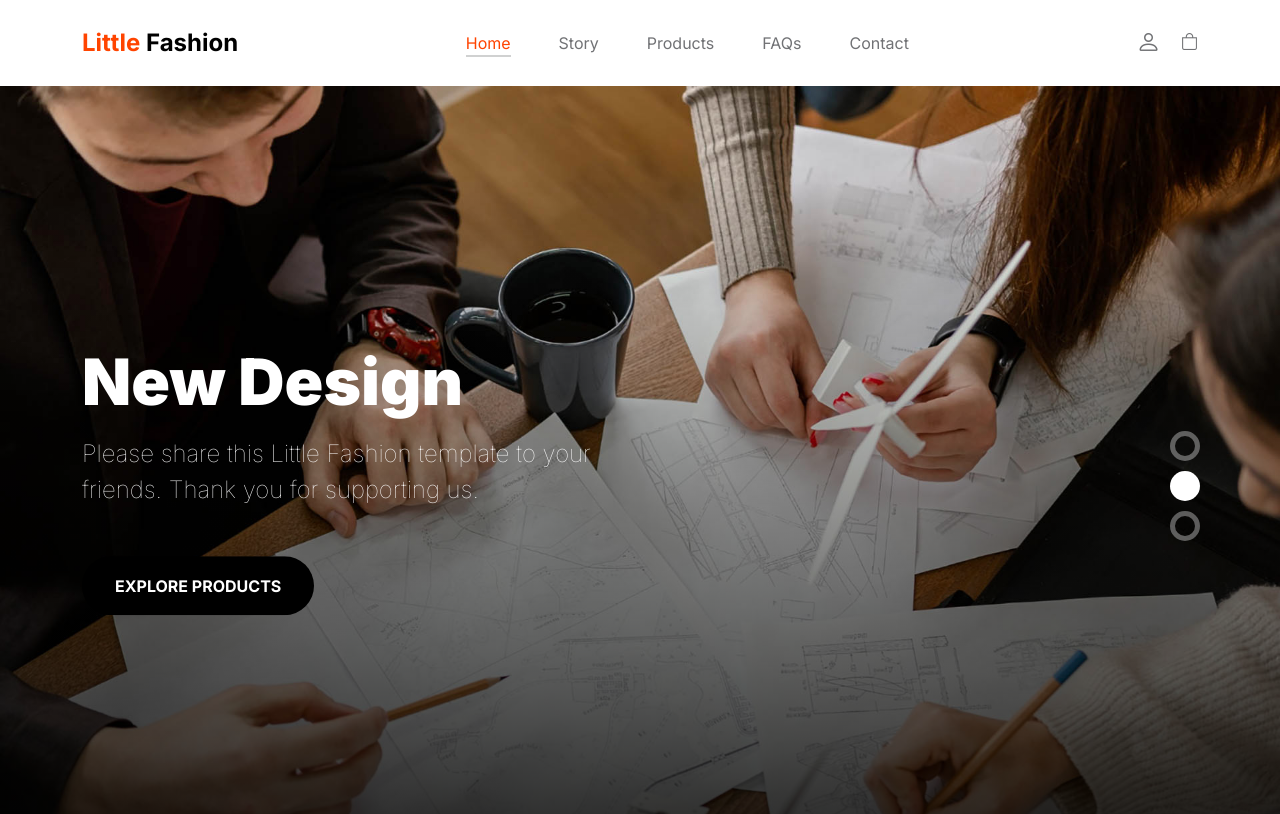
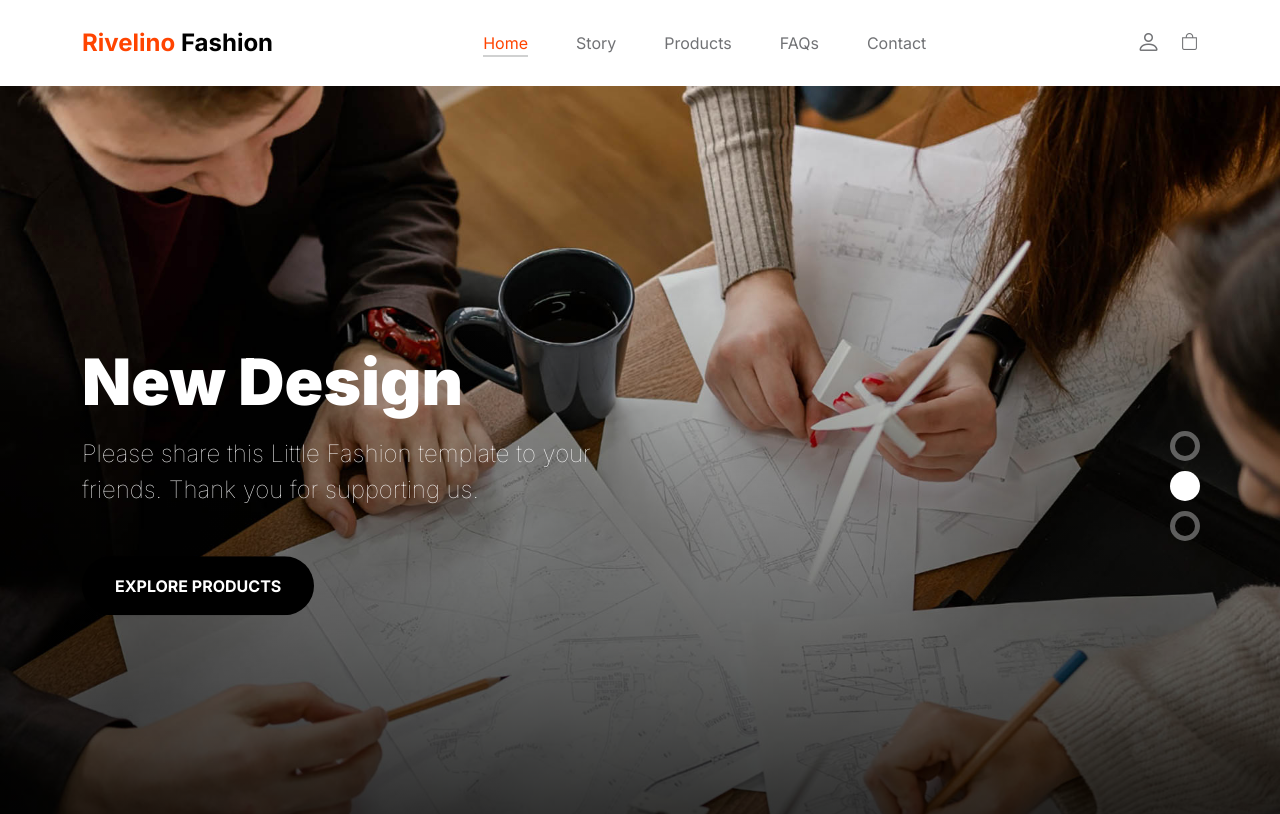
Before and after one commit to rivelino86/Fashion, a plain HTML site: page index.html in a window 1280 px wide. Shown: the top 814 px of the page. Drawn offline with Linux system fonts and the light colour scheme.

Commit message:
new modification

```diff
--- a/index.html
+++ b/index.html
@@ -48,7 +48,7 @@ https://www.tooplate.com/view/2127-little-fashion
                     </button>
 
                     <a class="navbar-brand" href="index.html">
-                        <strong><span>Little</span> Fashion</strong>
+                        <strong><span>Rivelino</span> Fashion</strong>
                     </a>
 
                     <div class="d-lg-none">
```
